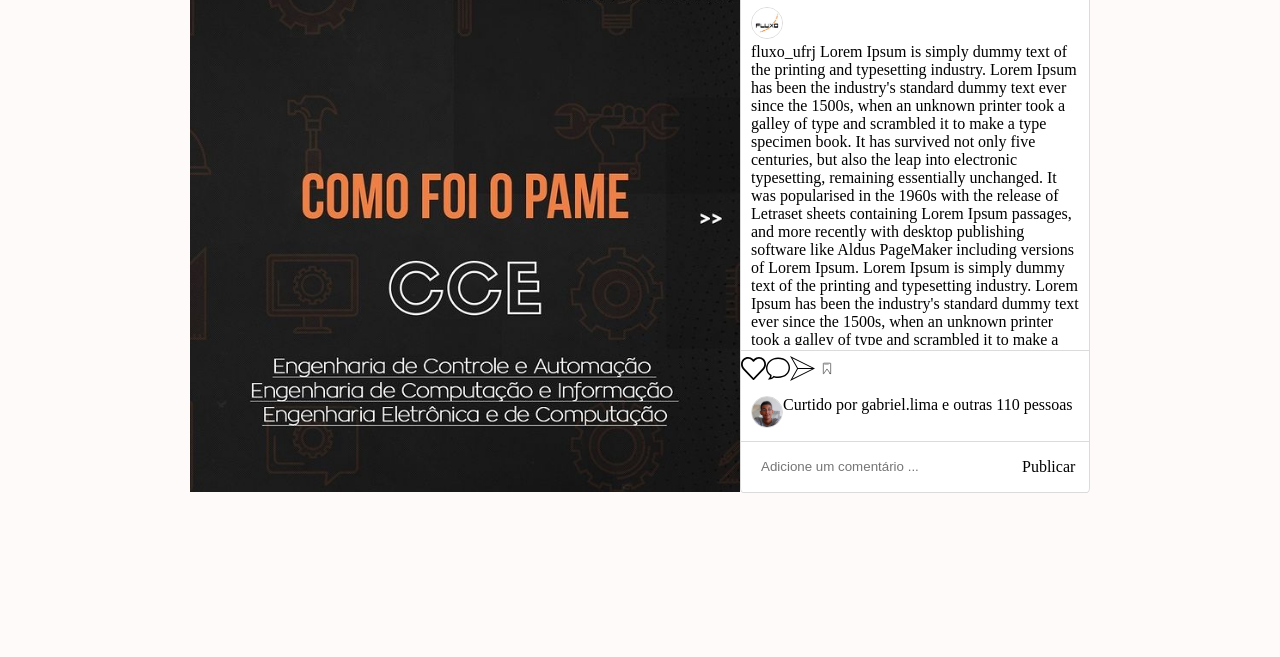
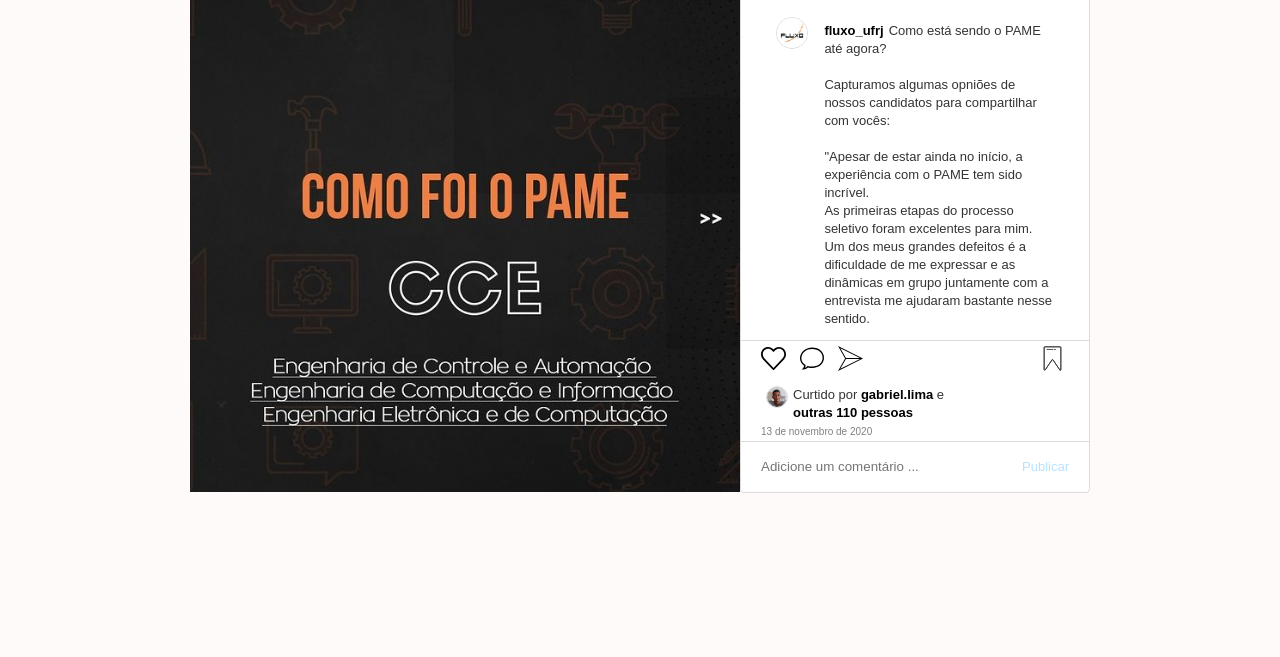
Before and after one commit to gabriel-delima/post-instagram, a plain HTML site: page index.html in a window 1280 px wide. Shown: the part 143-800 px from the top of the page. Drawn offline with Linux system fonts and the light colour scheme.

Commit message:
versão (somente desktop) final

```diff
--- a/index.html
+++ b/index.html
@@ -32,11 +32,11 @@
             <a href="" class="header-icons-link">
                 <img class="header-icons-img"  src="icons/coracao.svg">
             </a>
-            <a href="" class="header-icons-link">
+            <a href="" class="header-icons-link" class="">
                 <img  id="header-user-profile-pic" class="profile-pic" src="icons/user-profile-pic.jpg">
             </a>
         </div>
-    </header>
+    </header> <br><br><br>
     <main>
         <div id="main-content">
             <div id="post">
@@ -49,7 +49,7 @@
                         <img class="profile-pic" src="content/post-profile-pic.jpg">
                     </a>
                     <!-- profile link name-->
-                    <a href="">fluxo_ufrj</a>
+                    <a href="" class="profile-link-name">fluxo_ufrj</a>
                     <!-- dot separator -->
                     <img id="dot-icon" src="icons/dot.png">
                     <!-- follow button-->
@@ -57,18 +57,34 @@
                     <!-- -->
                     <img id="plus-icon" src="icons/mais.svg">
                 </div>
-                <div id="comments-area">
+                <div id="post-description-and-comments-area">
                     <a href="">
                         <img class="profile-pic" src="content/post-profile-pic.jpg">
                     </a>
-                    <!-- profile link name-->
+                    <div id="post-description">
 
-                    <p>
-                        <a href="">fluxo_ufrj</a>
-                        Lorem Ipsum is simply dummy text of the printing and typesetting industry. Lorem Ipsum has been the industry's standard dummy text ever since the 1500s, when an unknown printer took a galley of type and scrambled it to make a type specimen book. It has survived not only five centuries, but also the leap into electronic typesetting, remaining essentially unchanged. It was popularised in the 1960s with the release of Letraset sheets containing Lorem Ipsum passages, and more recently with desktop publishing software like Aldus PageMaker including versions of Lorem Ipsum.
-                        Lorem Ipsum is simply dummy text of the printing and typesetting industry. Lorem Ipsum has been the industry's standard dummy text ever since the 1500s, when an unknown printer took a galley of type and scrambled it to make a type specimen book. It has survived not only five centuries, but also the leap into electronic typesetting, remaining essentially unchanged. It was popularised in the 1960s with the release of Letraset sheets containing Lorem Ipsum passages, and more recently with desktop publishing software like Aldus PageMaker including versions of Lorem Ipsum.
-                        Lorem Ipsum is simply dummy text of the printing and typesetting industry. Lorem Ipsum has been the industry's standard dummy text ever since the 1500s, when an unknown printer took a galley of type and scrambled it to make a type specimen book. It has survived not only five centuries, but also the leap into electronic typesetting, remaining essentially unchanged. It was popularised in the 1960s with the release of Letraset sheets containing Lorem Ipsum passages, and more recently with desktop publishing software like Aldus PageMaker including versions of Lorem Ipsum.
-                    </p>
+                        <p><a href="" class="profile-link-name">fluxo_ufrj</a>Como está sendo o PAME até agora? </p>
+                        <br>
+                        <p> Capturamos algumas opniões de nossos candidatos para compartilhar com vocês: </p>
+                        <br>
+                        <p>"Apesar de estar ainda no início, a experiência com o PAME tem sido incrível.  </p>
+                        <p>
+                            As primeiras etapas do processo seletivo foram excelentes para mim. Um dos meus grandes defeitos é a dificuldade de me expressar
+                            e as dinâmicas em grupo juntamente com a entrevista me ajudaram bastante nesse sentido.
+                        </p>
+                        <br>
+                        <p>
+                            Diria que o único ponto negativo é ter que conciliar o tempo de dedicação para a realização das entregas com os trabalhos e provas do semestre
+                            na UFRJ que também precisam ser entregues no prazo, porém, eu entendo perfeitamente como o estado atual do país forçou essa situação. Além disso,
+                            manter a organização em contextos como esse é uma qualidade essencial para se dar bem no mercado de trabalho.
+                        </p>
+⠀                       <br>
+                        <p>
+                            Espero muito que o PAME continue sendo enriquecedor e me faça desenvolver boas qualidades técnicas e pessoais."
+                        </p>
+                        <p>Gabriel de Lima Moura</p>
+                        <p id="post-duration" class="date">10 sem</p>
+                    </div>
                 </div>
                 <div id="side-bar-footer">
                     <div id="side-bar-footer-icons">
@@ -82,9 +98,10 @@
                             <img class="profile-pic" src="icons/user-profile-pic.jpg">
                         </a>
                         <p>
-                            Curtido por <a href="" id="main-likes-user">gabriel.lima</a> e <a href="">outras 110 pessoas</a>
+                            Curtido por <a href="" class="profile-link-name" id="main-likes-user">gabriel.lima</a> e <a href="">outras 110 pessoas</a>
                         </p>
                     </div>
+                    <p id="date-of-post" class="date">13 de novembro de 2020</p>
                     <div id="side-bar-footer-comment">
                         <input type="text" placeholder="Adicione um comentário ..." id="comment-input">
                         <p>Publicar</p>
--- a/style.css
+++ b/style.css
@@ -2,21 +2,37 @@
     margin: 0px;
     padding: 0px;
 }
-html, body{
+html,
+body {
     height: 100%;
+    width: 100%;
 }
 body{
+    height: 100%;
+    width: 100%;
     display: flex;
     justify-content: center;
     background-color: snow;
+    color: rgba(0,0,0,0.8);
+    font-family: sans-serif;
+    font-weight: 500;
+    font-size: 13px;
+    line-height: 18px;
 }
-a{
+
+a, a:visited{
     color:black;
     text-decoration:none;
+    font-weight: 550;
+    font-size: 13px;
 }
-a:visited{
-    color:black;
-    text-decoration:none;
+.profile-link-name:hover{
+    text-decoration: underline;
+}
+.date{
+    color: rgba(0,0,0,0.5);
+    font-weight: 500;
+    font-size: 10px;
 }
 
 /* -------------------- header */
@@ -55,7 +71,6 @@ a:visited{
     cursor: text;
 }
 #search-bar input{
-    color: rgba(0,0,0,0.5);
     width: 200px;
     height: 90%;
     outline: none;
@@ -98,6 +113,12 @@ main{
     display: flex;
     justify-content: center;
 }
+@-moz-document url-prefix() {   /* essa parte serve somente     */
+    main{                       /* pra corrigir um erro de      */
+        margin-left: -100%;     /* formatação que acontecia     */
+    }                           /* apenas no navegador firefox  */
+}
+
 /* -------------------- content */
 #main-content{
     width: 900px;
@@ -106,6 +127,7 @@ main{
     display: flex;
     align-items: center;
 }
+/* post*/
 #post{
     width: 550px;
     height: 550px;
@@ -113,13 +135,17 @@ main{
 .post-pic{
     width: 100%;
 }
+
+/* side-bar */
 #side-bar{
     width: 348px;
     height: 550px;
     background-color: white;
     border: 1px solid rgb(219,219,219);
     border-radius: 1%;
+    overflow: hidden;
 }
+/* side-bar-header */
 #side-bar-header{
     display:flex;
     align-items: center;
@@ -132,28 +158,46 @@ main{
     border: 1px solid rgb(219,219,219);
     border-radius: 100%;
 }
+#side-bar-header .profile-pic{
+    margin-left: 20px;
+    margin-right: 17px;
+}
 #dot-icon{
+    margin: 0px 5px;
     width: 7px;
 }
 #plus-icon{
+    margin-left: 120px;
     width: 15px;
 }
-
-#comments-area{
+#plus-icon:hover{
+    cursor: pointer;
+}
+/* side-bar-desscription-and-comments */
+#post-description-and-comments-area{
     width: 328px;
-    height: 328px;
-    padding: 10px;
+    height: 298px;
+    padding: 20px 10px;
     overflow-y: scroll;
     border-bottom: 5px solid white;
+    display: flex;
+    justify-content: center;
+    scrollbar-width: none;
 }
-#comments-area p{
-    justify-self: center;
-
+#post-description{
+    padding-top: 5px;
+    width: 70%;
+    margin-left: 5%;
 }
-#comments-area::-webkit-scrollbar {
-    display: none;
+#post-description p a{
+    margin-right: 5px;
 }
 
+#post-description-and-comments-area::-webkit-scrollbar {
+    display: none;
+}  /* infelizmente não consegui esconder a barra no firefox*/
+
+/* side-bar-footer */
 #side-bar-footer{
     height: 140px;
     border-top: 1px solid rgb(219,219,219);
@@ -164,23 +208,44 @@ main{
     height: 35px;
 }
 #side-bar-footer-icons img{
+    margin: 15px 7px;
     height: 70%;
+    cursor: pointer;
 }
-
+#side-bar-footer-icons img:first-child{
+    margin-left: 20px;
+}
+#side-bar-footer-icons img:last-child{
+    margin-left: 155px;
+    height: 55px
+}
+/* side-bar-footer likes area*/
 #side-bar-footer-likes{
-    padding: 10px;
+    padding: 10px 10px 0px 10px;
     display: flex;
     height: 35px;
-    border-bottom: 1px solid rgb(219,219,219);
 }
-
+#side-bar-footer-likes p{
+    max-width: 160px;
+    margin-left: 5px;
+}
+#side-bar-footer-likes .profile-pic{
+    height: 20px;
+    margin-left: 15px;
+}
+#side-bar-footer-likes .date{
+    width: 100%;
+}
+/* side-bar-footer comment input area*/
 #side-bar-footer-comment{
+    border-top: 1px solid rgb(219,219,219);
     display: flex;
     align-items: center;
     width: 100%;
     height: 49px;
 }
 #comment-input{
+
     border: none;
     outline: none;
     background: none;
@@ -188,3 +253,13 @@ main{
     height:70%;
     width: 75%;
 }
+#side-bar-footer-comment p{
+    color:rgb(183,225,253);
+    cursor: pointer;
+}
+/* date of post*/
+#date-of-post{
+    margin-top: 2px;
+    margin-left: 20px;
+    cursor: pointer;
+}
```
